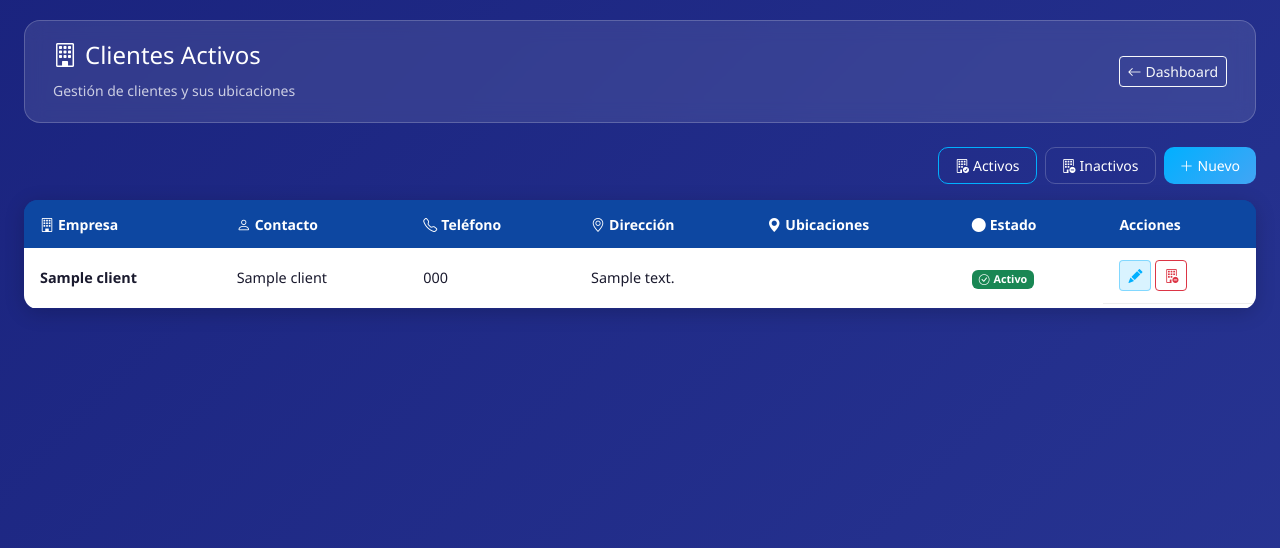
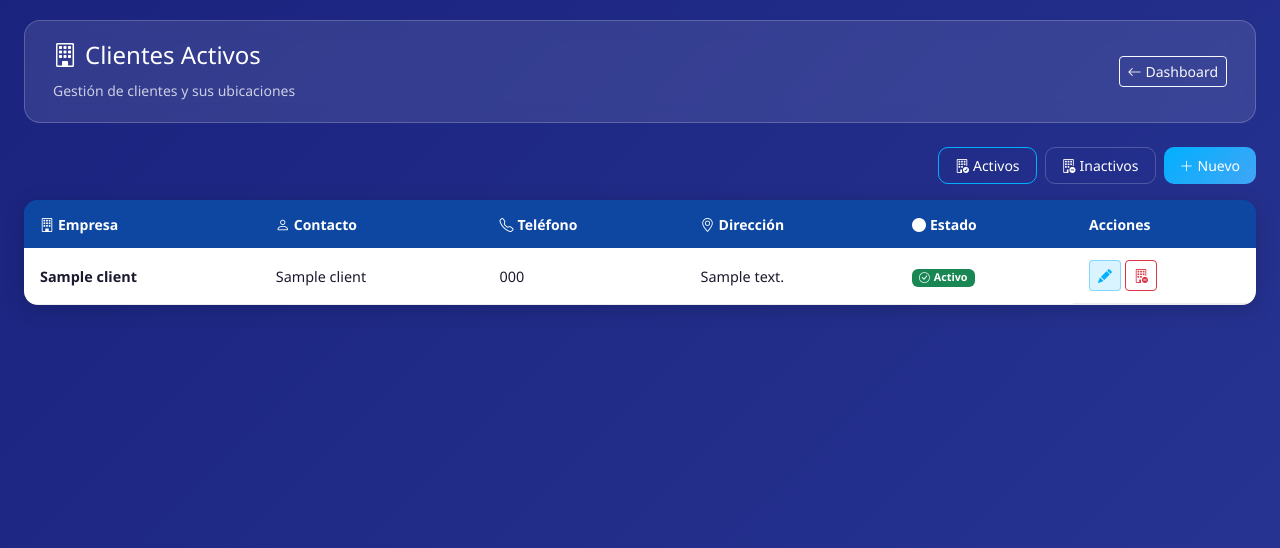
Before and after one commit to EstebanPastranaCarmona/SistemaLiempieza, a Django app: page /clientes/ in a window 1280 px wide. Shown: the part 60-608 px from the top of the page. Run offline with Django 5.2, Linux system fonts and the light colour scheme; a user stored in the database is signed in; tables that the repository leaves empty hold one stand-in row (values such as "Sample post"); some libraries are stand-ins or nearby versions.

Commit message:
fix: remove redundant Ubicaciones column from client_list

```diff
--- a/Project/app/clients/templates/clients/client_list.html
+++ b/Project/app/clients/templates/clients/client_list.html
@@ -36,7 +36,6 @@
                 <th><i class="bi bi-person me-1"></i>Contacto</th>
                 <th><i class="bi bi-telephone me-1"></i>Teléfono</th>
                 <th><i class="bi bi-geo-alt me-1"></i>Dirección</th>
-                <th><i class="bi bi-geo-alt-fill me-1"></i>Ubicaciones</th>
                 <th><i class="bi bi-circle-fill me-1"></i>Estado</th>
                 <th>Acciones</th>
             </tr>
@@ -48,11 +47,6 @@
                 <td>{{ c.contact_name|default:"—" }}</td>
                 <td>{{ c.phone|default:"—" }}</td>
                 <td>{{ c.address }}</td>
-                <td>
-                    <a href="{% url 'clients:location_list' c.pk %}" class="btn-lc-outline" style="font-size:0.8rem;">
-                        <i class="bi bi-geo-alt-fill me-1"></i>{{ c.locations.count }}
-                    </a>
-                </td>
                 <td>
                     {% if c.is_active %}
                         <span class="badge bg-success"><i class="bi bi-check-circle me-1"></i>Activo</span>
@@ -76,7 +70,7 @@
             </tr>
             {% empty %}
             <tr>
-                <td colspan="7" class="text-center py-5" style="background:white; color:#888;">
+                <td colspan="6" class="text-center py-5" style="background:white; color:#888;">
                     <i class="bi bi-inbox fs-3 d-block mb-2"></i>
                     No hay clientes registrados.
                 </td>
```
